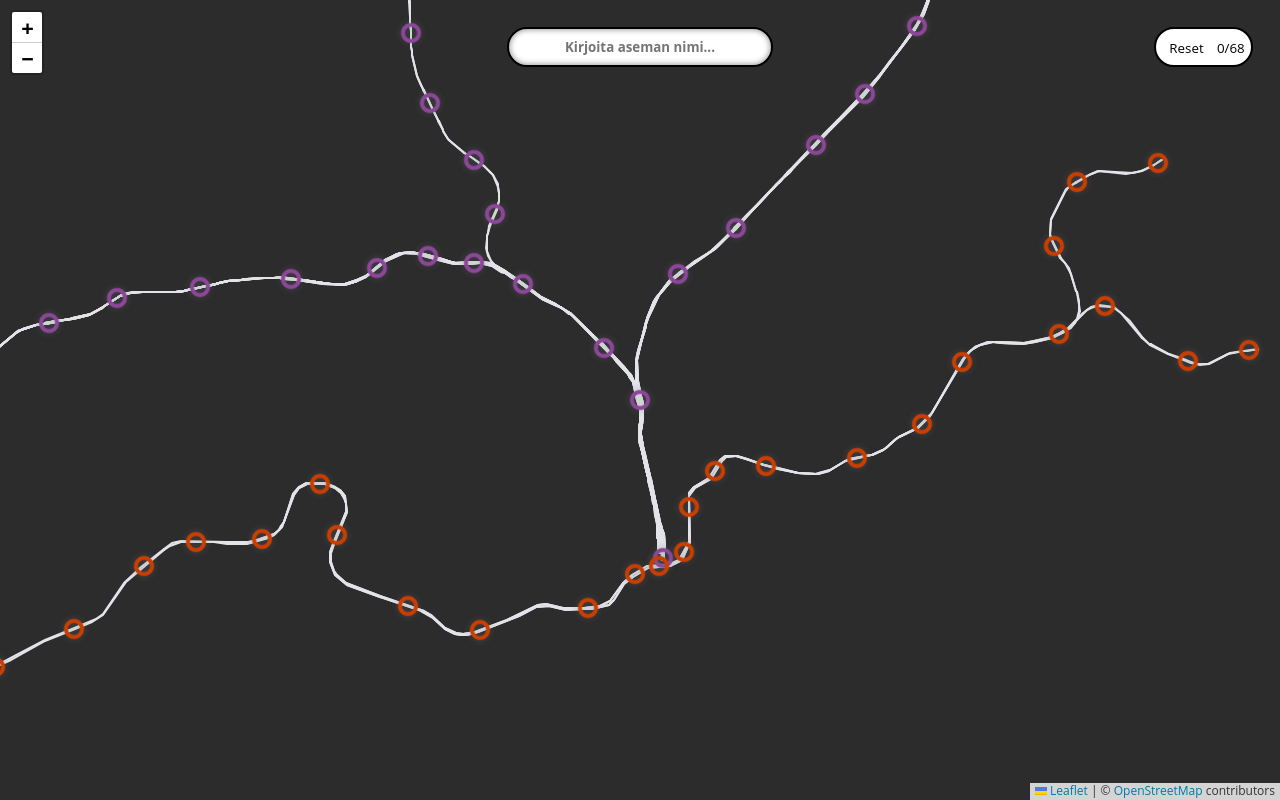
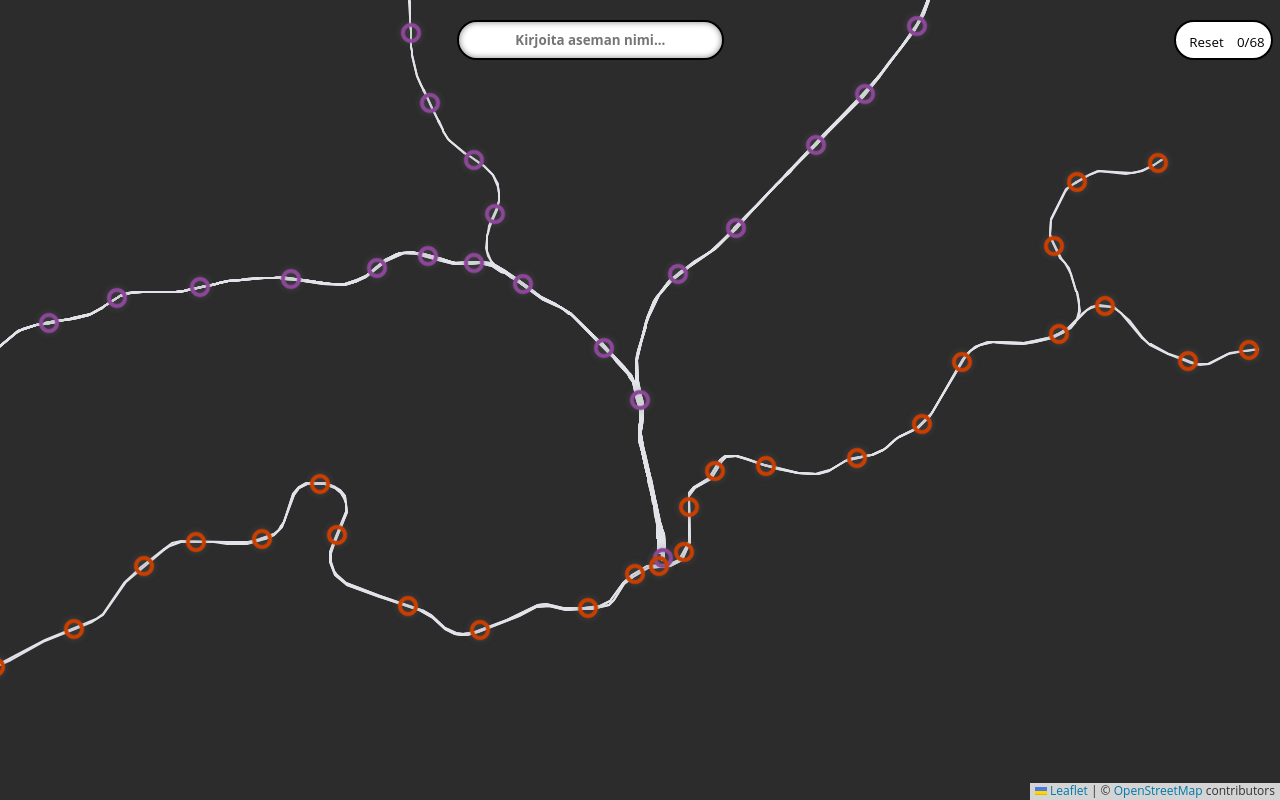
Before and after one commit to PyryL/helsinki-stations, a React (Vite) app: page / in a window 1280 px wide. Built offline with nearby package versions, Linux system fonts and the light colour scheme.

Commit message:
improve map overlay layout

```diff
--- a/src/App.jsx
+++ b/src/App.jsx
@@ -32,6 +32,7 @@ const App = () => {
   return (
     <div className='map-wrapper'>
       <Map />
+      <div className='map-overlay'>
         <input
           className='guess-input'
           type='text' autoCapitalize='off' autoCorrect='off' autoComplete='off' maxLength={30}
@@ -44,6 +45,7 @@ const App = () => {
           <span>{revealedStations.length}/{stations.length}</span>
         </div>
       </div>
+    </div>
   )
 }
 
--- a/src/Map.jsx
+++ b/src/Map.jsx
@@ -28,6 +28,7 @@ const Map = () => {
     maxZoom: 15,
     minZoom: 10,
     maxBounds: findBounds(),
+    zoomControl: false,
   }
 
   const markerIcon = stationType => L.icon({
--- a/src/index.css
+++ b/src/index.css
@@ -22,20 +22,35 @@ body {
   position: relative;
 }
 
+.map-overlay {
+  position: absolute;
+  top: 0;
+  left: 0;
+  width: 100%;
+  height: 100%;
+  z-index: 1001;
+  pointer-events: none;
+
+  display: grid;
+  grid-template-columns: auto max-content auto;
+  padding: 5pt;
+  box-sizing: border-box;
+}
+
+.map-overlay * {
+  pointer-events: all;
+}
+
 .guess-input {
   width: 200pt;
   height: 30pt;
-  position: absolute;
-  top: 20pt;
-  left: 0;
-  right: 0;
-  margin: 0 auto;
+  margin-top: 10pt;
+  grid-column: 2 / 3;
   padding: 5pt 15pt;
   box-sizing: border-box;
   text-align: center;
   font-weight: bold;
   font-size: 10pt;
-  z-index: 1001;
   border: 1.5pt solid black;
   border-radius: 15pt;
   transition: background-color .1s;
@@ -51,17 +66,16 @@ body {
 }
 
 .progress-pane {
+  width: fit-content;
   height: 30pt;
-  position: absolute;
-  top: 20pt;
-  right: 20pt;
   background-color: white;
   padding: 5pt;
+  margin-left: auto;
+  margin-top: 10pt;
   box-sizing: border-box;
   line-height: 20pt;
   border-radius: 15pt;
   border: 1.5pt solid black;
-  z-index: 1001;
   font-size: 10pt;
 }
 
```
Lines whose indentation alone changed are shown as unchanged.
